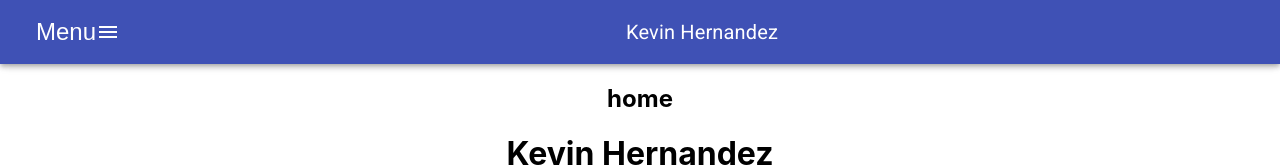
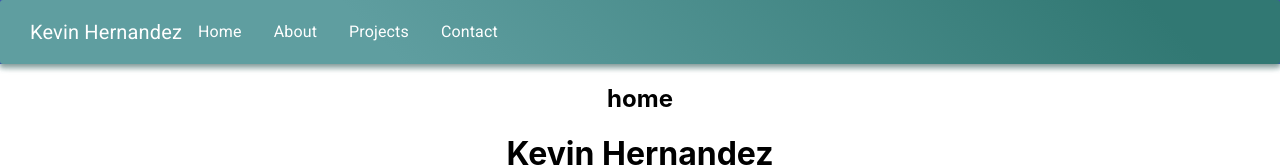
Before and after one commit to Krizeon/krizeon.github.io, a React (Create React App) app: page / in a window 1280 px wide. Shown: the top 167 px of the page. Built offline with nearby package versions, Linux system fonts and the light colour scheme.

Commit message:
-changed color of appbar at top of page -removed menu button (currently redundant)

```diff
--- a/src/components/Headers.js
+++ b/src/components/Headers.js
@@ -18,6 +18,15 @@ const useStyles = makeStyles((theme) => ({
   title: {
     flexGrow: 1,
   },
+  bar: {
+    background: 'linear-gradient(45deg, #5f9ea0 30%, #317873 90%)',
+    border: 0,
+    borderRadius: 3,
+    boxShadow: '0 3px 5px 2px rgba(49, 120, 115, .3)',
+    color: 'white',
+    height: 60,
+    padding: '0 30px',
+  },
 }));
 
 const Headers = ({name, page, setPage}) => {
@@ -27,29 +36,18 @@ const Headers = ({name, page, setPage}) => {
   return (
     <div className={classes.root}>
       <AppBar position="fixed">
-        <Toolbar>
-            <IconButton
-              className={classes.menuButton}
-              color="inherit"
-              aria-controls="simple-menu"
-              aria-haspopup="true"
-              onClick={()=>{setMenu(!menu)}}
-            >
-            Menu
-              <MenuIcon/>
-            </IconButton>
-            {menu?
+        <Toolbar className={classes.bar}>
+          <Typography variant="h6">
+            Kevin Hernandez
+          </Typography>
+
               <Menu
               id="simple-menu"
               href={page}
               keepMounted menu={menu}
               setPage={setPage}
               name={name}/>
-            : <></>
-            }
-            <Typography variant="h6" className={classes.title}>
-              Kevin Hernandez
-            </Typography>
+
           </Toolbar>
 
       </AppBar>
```
